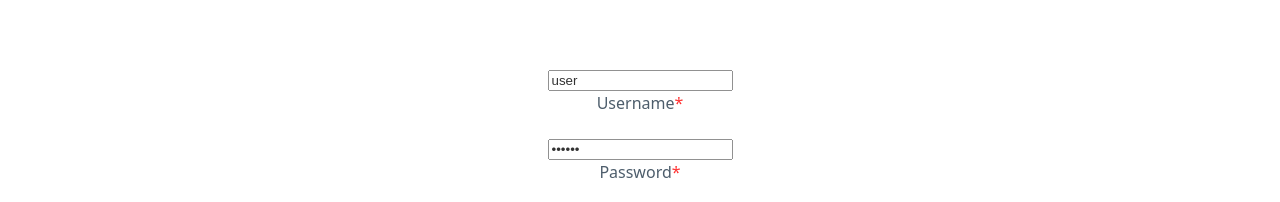
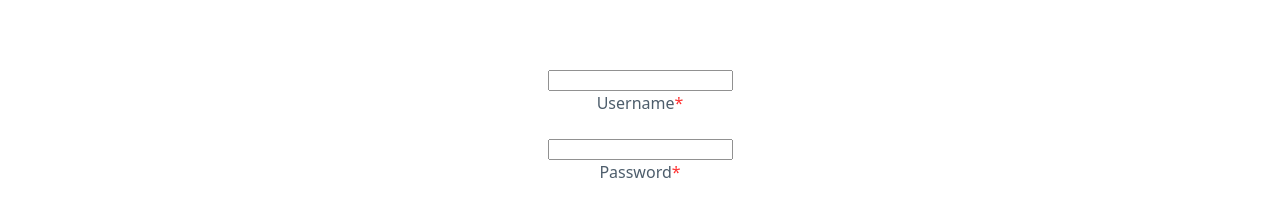
Before and after one commit to aRav3n/messenger_frontend_TOP, a React (Vite) app: page /login in a window 1280 px wide. Shown: the part 402-604 px from the top of the page. Built offline with nearby package versions, Linux system fonts and the light colour scheme.

Commit message:
build: remove default username and password

```diff
--- a/src/components/Login.jsx
+++ b/src/components/Login.jsx
@@ -8,8 +8,8 @@ import { logUserIn } from "../functions/localStorage";
 export default function Login() {
   const navigate = useNavigate();
   const { loginInfo, setLoginInfo } = useContext(Context);
-  const [name, setName] = useState("user");
-  const [password, setPassword] = useState("123456");
+  const [name, setName] = useState("");
+  const [password, setPassword] = useState("");
   const [error, setError] = useState(null);
 
   useEffect(() => {
--- a/src/components/Signup.jsx
+++ b/src/components/Signup.jsx
@@ -5,9 +5,9 @@ import ErrorMessage from "./partials/ErrorMessage";
 
 export default function Signup() {
   const navigate = useNavigate();
-  const [name, setName] = useState("user");
-  const [password, setPassword] = useState("123456");
-  const [confirmPassword, setConfirmPassword] = useState("123456");
+  const [name, setName] = useState("");
+  const [password, setPassword] = useState("");
+  const [confirmPassword, setConfirmPassword] = useState("");
   const [outlineStyling, setOutlineStyling] = useState({});
   const [error, setError] = useState(null);
 
```
